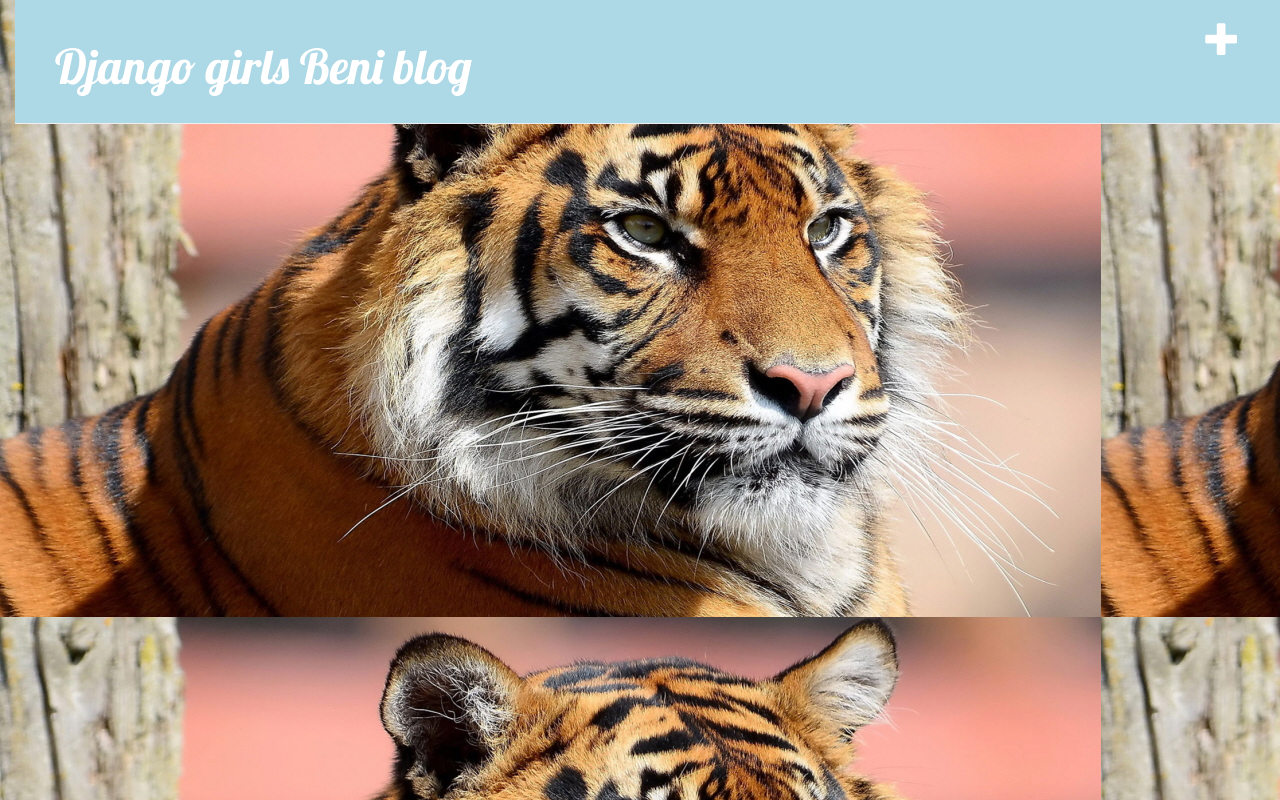
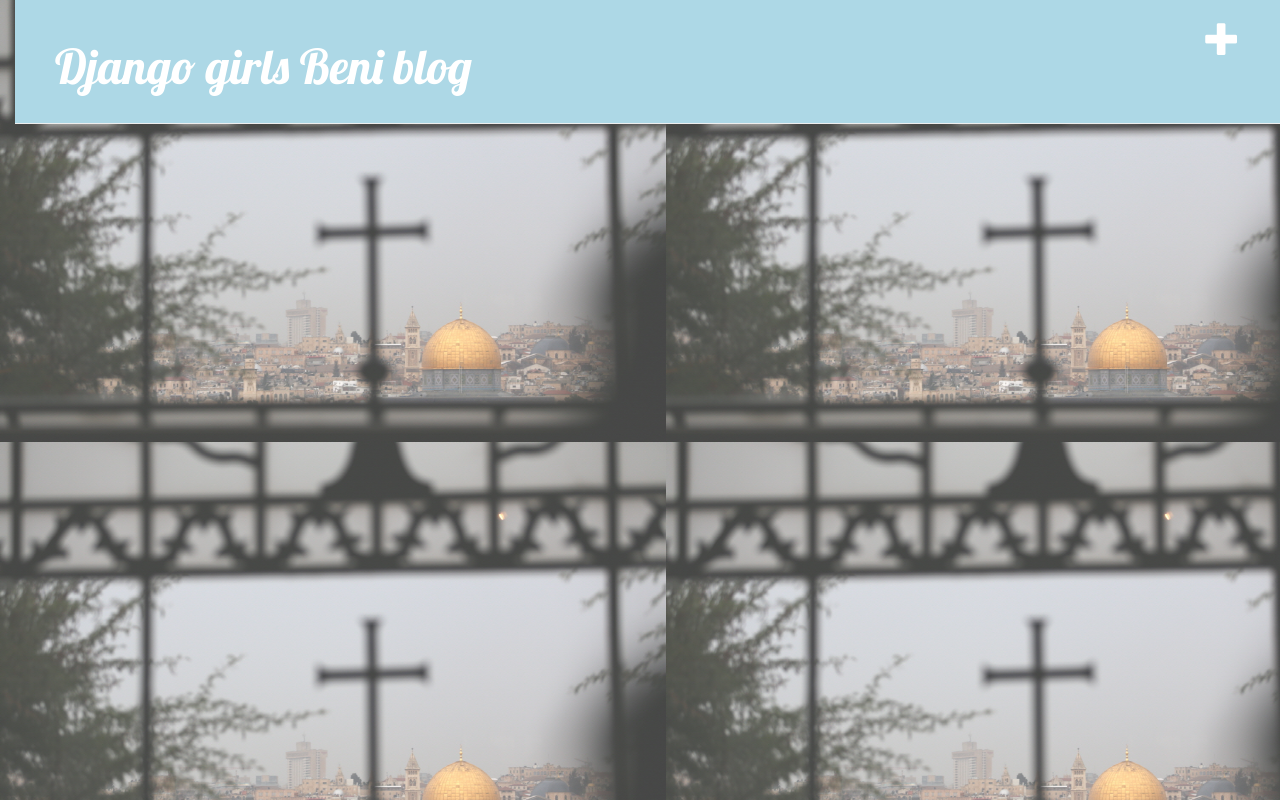
Before and after one commit to benikim/benikimblog, a Django app: template blog/templates/blog/base.html in a window 1280 px wide. Run offline with Django 3.2, Linux system fonts and the light colour scheme; the template is opened without the code that fills it, so the values that code supplies are empty; parts of the project's set-up code (start-up, migrations or seed data) failed here and were passed over; some libraries are stand-ins or nearby versions.

Commit message:
HEAD file basepng change

```diff
--- a/blog/static/css/blog.css
+++ b/blog/static/css/blog.css
@@ -4,7 +4,7 @@ h1 a {
 }
 body {
     padding-left: 15px;
-    background-image: url(bktigger.png);
+    background-image: url(sbkbeni001base.png);
 }
 .page-header {
     background-color: lightblue;
```
Also changed, not shown: blog/static/css/sbkbeni001base.png (added), blog/static/css/tigger.jpg (deleted).
